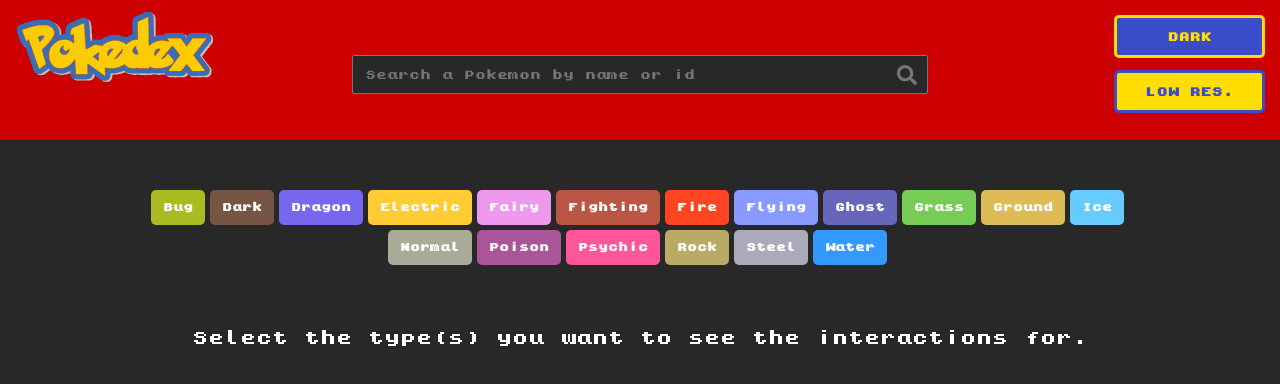
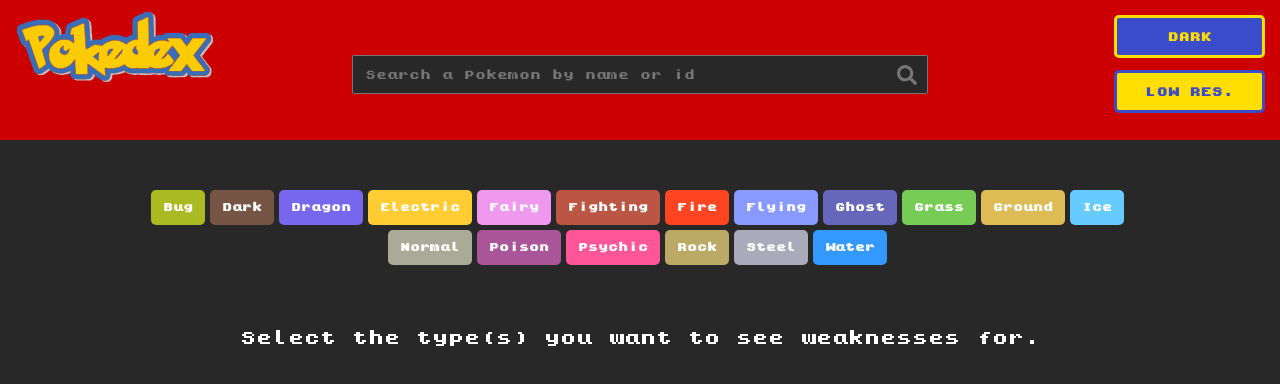
Before and after one commit to Mickael45/Pokemon, a React (Create React App) app: page /type-interactions in a window 1280 px wide. Shown: the top 384 px of the page. Built offline with nearby package versions, Linux system fonts and the light colour scheme.

Commit message:
Link to type interaction page provided in details page

```diff
--- a/src/App.module.css
+++ b/src/App.module.css
@@ -114,6 +114,10 @@
   border-color: black;
 }
 
+.container[data-theme="light"] a {
+  color: #cc0000;
+}
+
 .container[data-theme="dark"],
 .container[data-theme="dark"] select,
 .container[data-theme="dark"] form *,
@@ -143,3 +147,7 @@
 .container[data-theme="dark"] [data-checked="true"] {
   border-color: white;
 }
+
+.container[data-theme="dark"] a {
+  color: #ffde00;
+}
--- a/src/ui/pages/Details/Details.tsx
+++ b/src/ui/pages/Details/Details.tsx
@@ -82,6 +82,9 @@ const DetailsPage = () => {
                   <PokemonTypes id={id} types={types} />
                   <h3>Weaknesses</h3>
                   <PokemonWeaknesses id={id} types={weaknesses} />
+                  <div>
+                    To learn more about type interactions, click <a href="/type-interactions">here</a>:
+                  </div>
                 </div>
                 <EvolutionChain chain={evolutionChain} />
               </div>
--- a/src/ui/pages/TypeInteractions/TypeInteractions.tsx
+++ b/src/ui/pages/TypeInteractions/TypeInteractions.tsx
@@ -28,7 +28,7 @@ const TypeInteractionsPage = () => {
 
   const renderTypeInteractionTables = () => {
     if (filters.length === 0) {
-      return <div className={styles.typeInteractions}>Select the type(s) you want to see the interactions for.</div>;
+      return <div className={styles.typeInteractions}>Select the type(s) you want to see weaknesses for.</div>;
     }
     const typeInteractions = pokemonInteractionTypes.filter(isFilterIncludedInType).map(renderTypeInteractionTable);
 
```
